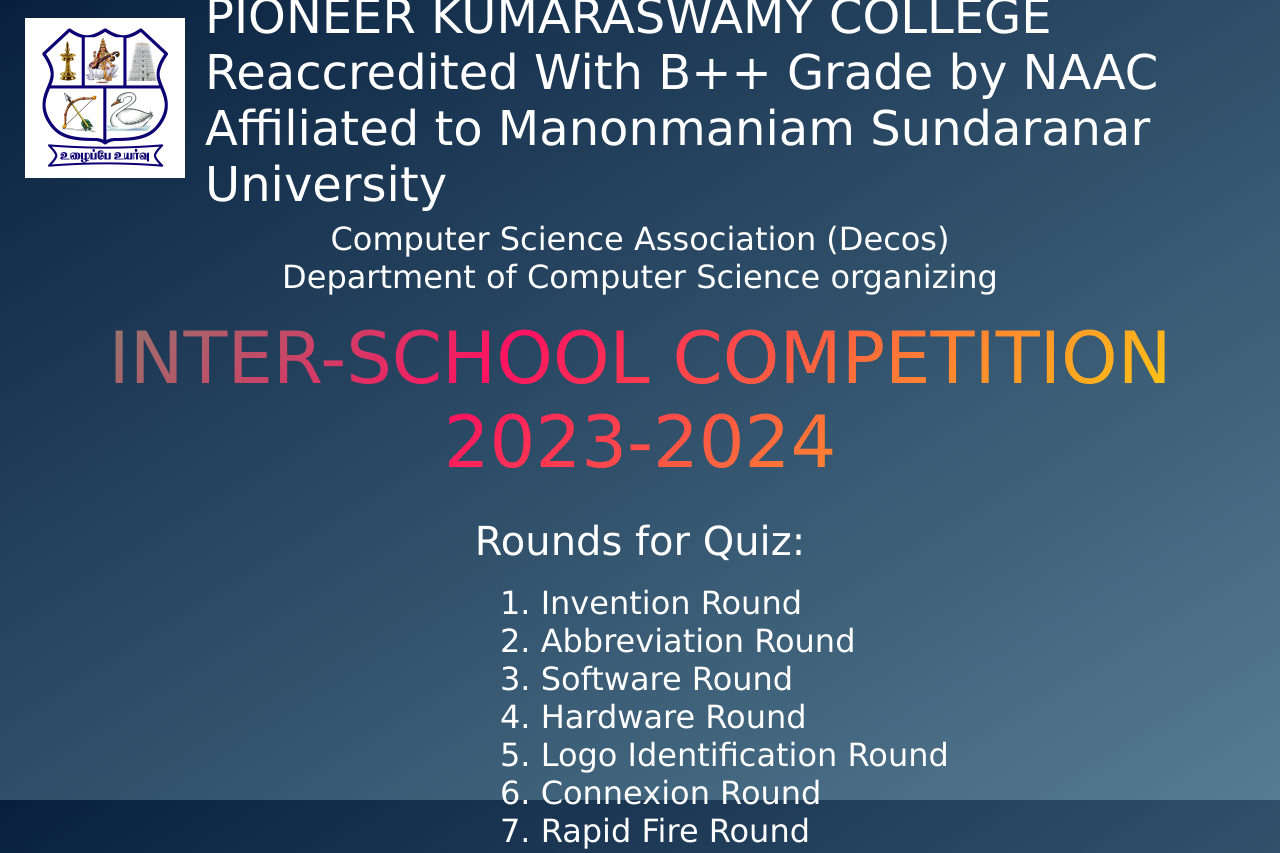
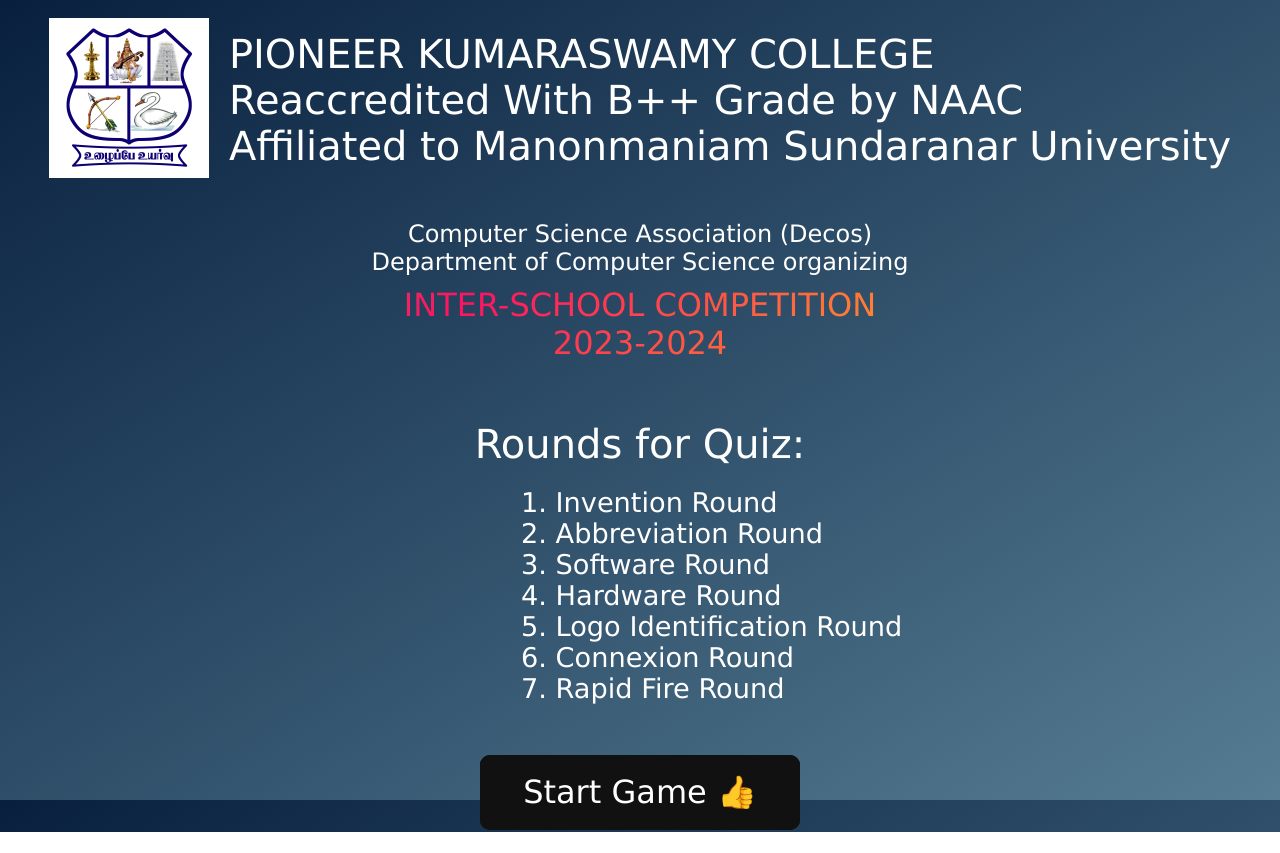
Before and after one commit to Samuvel6826/PKC-QUIZ-APP, a plain HTML site: page index.html in a window 1280 px wide. Shown: the top 853 px of the page. After the commit the page ends 832 px from the top, so only its background shows below. Drawn offline with Linux system fonts and the light colour scheme.

Commit message:
Edited for Portfolio

```diff
--- a/CSS/style.css
+++ b/CSS/style.css
@@ -14,10 +14,11 @@ body {
 
 #banner {
     height: 200px;
+    width: 100%;
     display: flex;
     align-items: center;
     justify-content: center;
-    padding: 25px;
+    padding: 0.5rem;
 }
 
 .pkcLogo {
@@ -26,13 +27,13 @@ body {
 
 .address {
     display: inline;
-    font-size: 3rem;
+    font-size: 2.5rem;
 }
 
 .association {
     text-align: center;
-    font-size: xx-large;
-    margin-bottom: 20px;
+    font-size: x-large;
+    margin-bottom: 10px;
 }
 
 .dubbaa {
@@ -57,7 +58,7 @@ body {
    -webkit-text-fill-color: transparent;
    animation: textclip 2s linear infinite;
    display: block;
-    font-size: 4.5rem;
+    font-size: 2rem;
     text-align: center;
 
  }
@@ -70,7 +71,7 @@ body {
 .startBtnBox {
     position: absolute;
     bottom: 50%;
-    height: 20px;
+    height: 15px;
     width: 100%;
     display: flex;
     justify-content: center;
@@ -79,7 +80,7 @@ body {
 
 .startBtn {
     text-align: center;
-    height: 100px;
+    height: 75px;
     width: 150px;
     border-radius: 100%;
 
@@ -102,7 +103,7 @@ body {
 
 .rulez {
     text-decoration: none;
-    font-size: 2rem;
+    font-size: 1.7rem;
     color: white;
 }
 
```
Also changed, not shown: Directions for Quiz Project.txt (added).
